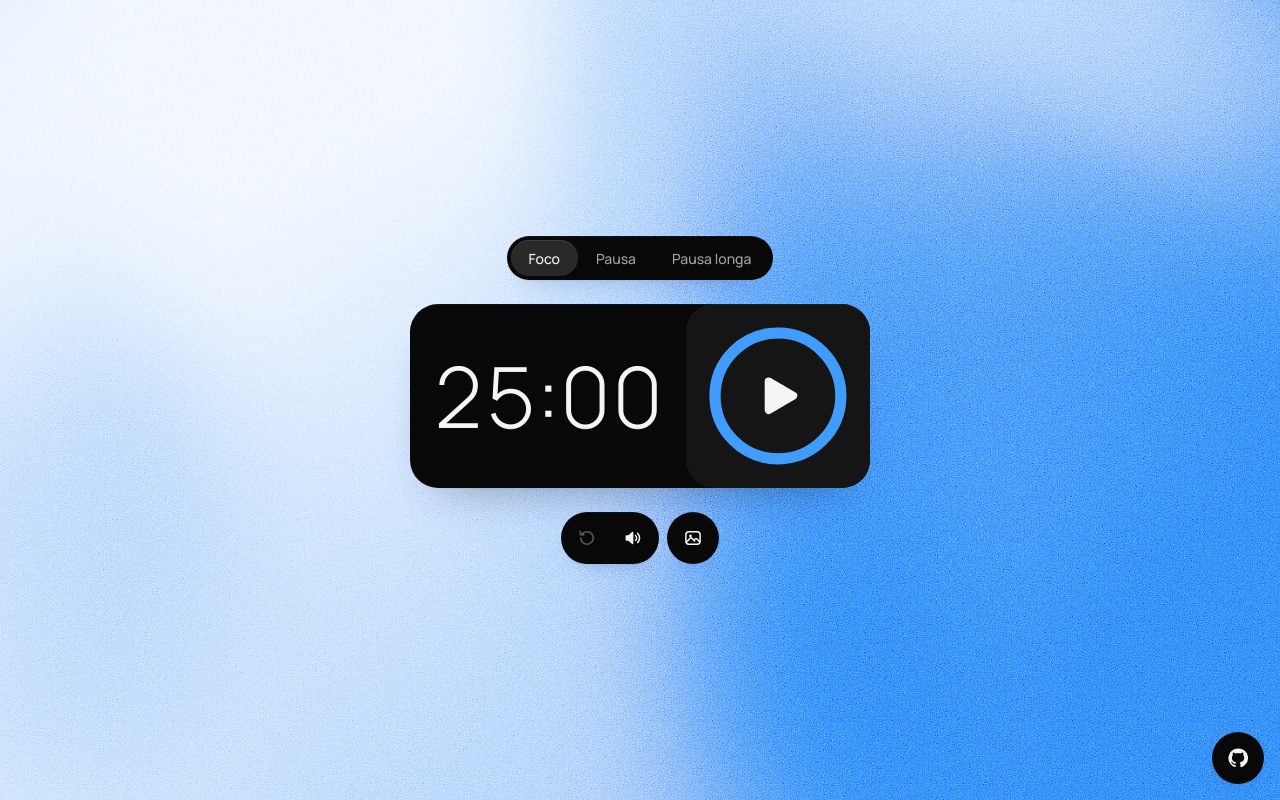
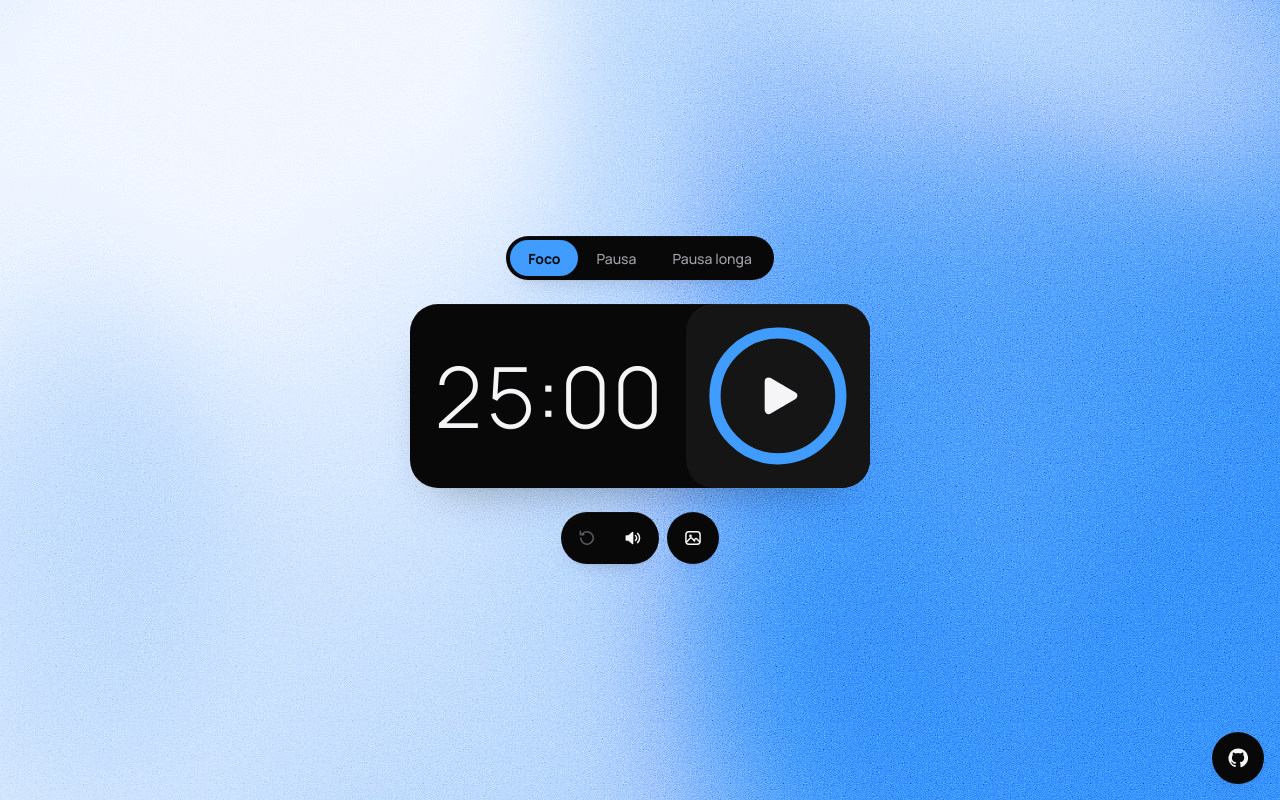
Before and after one commit to willradoux/pomodoro, a React (Vite) app: page / in a window 1280 px wide. Built offline with nearby package versions, Linux system fonts and the light colour scheme.

Commit message:
feat: destaca modo selecionado com cor do tema e negrito

```diff
--- a/src/app/App.tsx
+++ b/src/app/App.tsx
@@ -21,9 +21,9 @@
 
       <h1 className="sr-only">Pomodoro</h1>
 
-      <section className="stage">
+      <section className="stage" style={{ '--progress-color': background.progressColor } as CSSProperties}>
         <ModePicker value={pomodoro.state.mode} onChange={pomodoro.changeMode} />
-        <div className="card-wrap" style={{ '--progress-color': background.progressColor } as CSSProperties}>
+        <div className="card-wrap">
           <TimerFace ref={pomodoro.ring} state={pomodoro.state} onPrimary={pomodoro.primary} />
         </div>
         <div className="secondary-row">
--- a/src/features/timer/timer.css
+++ b/src/features/timer/timer.css
@@ -20,7 +20,8 @@
   transition: color 0.2s var(--ease-out), background-color 0.2s var(--ease-out);
 }
 .segment:hover, .segment.is-active { color: var(--on); }
-.segment:not(.is-active):hover { background: var(--fill-1); }
+.segment.is-active { color: var(--surface); font-weight: 700; }
+.segment:not(.is-active):hover { background: var(--surface-raised); }
 .segment:focus-visible { outline-offset: -2px; }
 
 .segmented-thumb {
@@ -29,8 +30,8 @@
   left: 0;
   height: 36px;
   border-radius: 999px;
-  background: var(--fill-3);
-  box-shadow: inset 0 1px 0 rgb(255 255 255 / 0.1);
+  background: var(--progress-color, var(--on));
+  transition: background-color 0.4s var(--ease-out);
 }
 
 /* ---------- card ---------- */
@@ -201,5 +202,5 @@
 
 @media (prefers-reduced-motion: reduce) {
   .toast { animation: none; }
-  .digits, .segment { transition: none; }
+  .digits, .segment, .segmented-thumb { transition: none; }
 }
```
Also changed, not shown: public/og-image.jpg, 1 other file (tests, documents, lock files or other folders).
